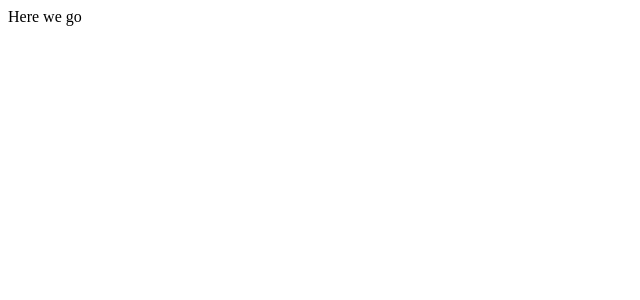
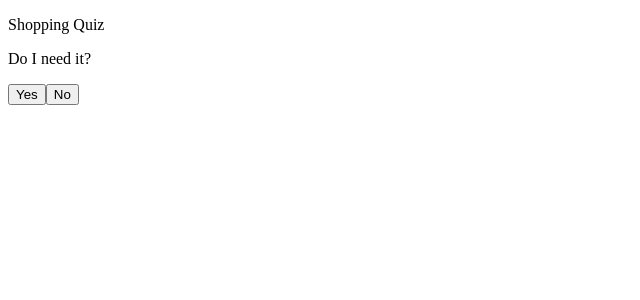
Before and after one commit to AJTJ/wise_shopper, a React (Create React App) app: page /ShoppingQuiz in a window 1280 px wide. Shown: the top 300 px of the page, without its empty margins (0-640 px from the left). Built offline with nearby package versions, Linux system fonts and the light colour scheme.

Commit message:
building prototype

```diff
--- a/src/App.js
+++ b/src/App.js
@@ -2,11 +2,7 @@ import React from "react";
 import { Routes } from "./Routes";
 
 const App = () => {
-  return (
-    <div>
-      <Routes />
-    </div>
-  );
+  return <Routes />;
 };
 
 export default App;
--- a/src/Views/FocusYourself.js
+++ b/src/Views/FocusYourself.js
@@ -3,7 +3,7 @@ import React from "react";
 export const FocusYourself = () => {
   return (
     <div>
-      Time to focus... <button link="/ShoppingQuiz">Go to Shopping Quiz</button>
+      Time to focus... <a href="/ShoppingQuiz">Go to Shopping Quiz</a>
     </div>
   );
 };
--- a/src/Views/ShoppingQuiz.js
+++ b/src/Views/ShoppingQuiz.js
@@ -4,15 +4,64 @@ import { connect } from "react-redux";
 
 import { actions } from "../redux";
 
-console.log(actions);
+const QuestionDisplay = props => {
+  const body = props.body;
+  return <p>{body}</p>;
+};
+
+const AnswerDisplay = props => {
+  const body = props.body;
+  console.log(body);
+  return <button>{body}</button>;
+};
+
+const ShoppingView = props => {
+  const view = props.view;
+  const question = props.question;
+  const quizData = props.quizData;
+  const QuestionDisplay = props.QuestionDisplay;
+  const AnswerDisplay = props.AnswerDisplay;
+  const questionId = props.questionId;
+  if (view === "Question") {
+    return (
+      <React.Fragment>
+        <QuestionDisplay body={question.body} />
+        {question.answer_ids.map((current_id, key) => {
+          return (
+            <AnswerDisplay
+              key={key}
+              body={quizData.answers_by_id[current_id].body}
+            />
+          );
+        })}
+      </React.Fragment>
+    );
+  } else if (view === "Outcome") {
+    return "Outcome";
+  }
+};
 
 const ShoppingQuiz = props => {
-  const [question, setQuestion] = useState("need");
-  return <div>Here we go</div>;
+  const quizData = props.quiz;
+  const [questionId, setQuestionId] = useState("need_question");
+  const [view, setView] = useState("Question");
+  return (
+    <div>
+      <p>Shopping Quiz</p>
+      <ShoppingView
+        view={view}
+        questionId={questionId}
+        question={quizData.questions_by_id[questionId]}
+        quizData={quizData}
+        QuestionDisplay={QuestionDisplay}
+        AnswerDisplay={AnswerDisplay}
+      />
+    </div>
+  );
 };
 
 const mapStateToProps = state => {
-  return state;
+  return { quiz: state.quizReducer.quiz };
 };
 
 const mapDispatchToProps = {
--- a/src/store.js
+++ b/src/store.js
@@ -2,8 +2,6 @@ import { createStore, applyMiddleware } from "redux";
 import thunk from "redux-thunk";
 
 import { reducers } from "./redux/index";
-
-console.log("store");
 
 export const store = createStore(
   reducers,
```
